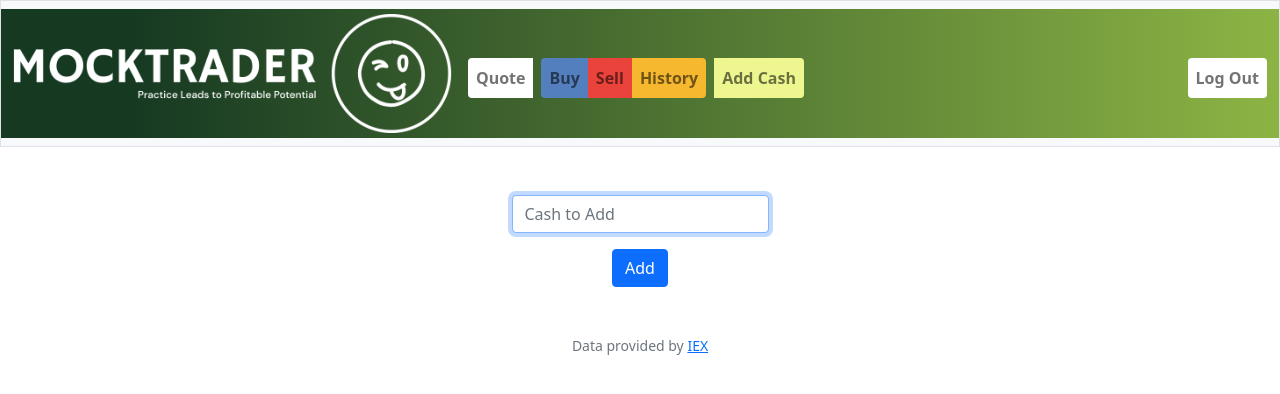
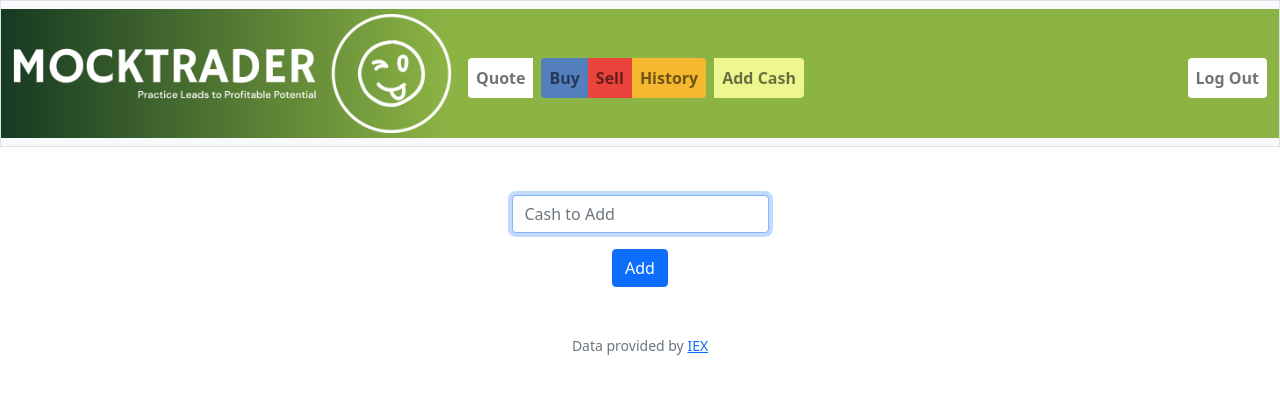
Before and after one commit to jazzorpheus/mock-trader, a Flask app: page /add in a window 1280 px wide. Shown: the top 394 px of the page. Run offline with Flask 3, Linux system fonts and the light colour scheme; the visitor is signed in with stand-in values (Sample User, id 1); some libraries are stand-ins or nearby versions.

Commit message:
Sat, Jul 29, 2023, 11:57 PM +01:00

```diff
--- a/static/styles.css
+++ b/static/styles.css
@@ -25,7 +25,7 @@ nav .navbar-brand .green
 
 /* Navbar */
 .nav-container {
-    background: linear-gradient(to right, #163922 10%, #8CB444);
+    background: linear-gradient(to right, #163922 0%, #8CB444 35%);
 
 }
 
```
Also changed, not shown: 1 other file.
